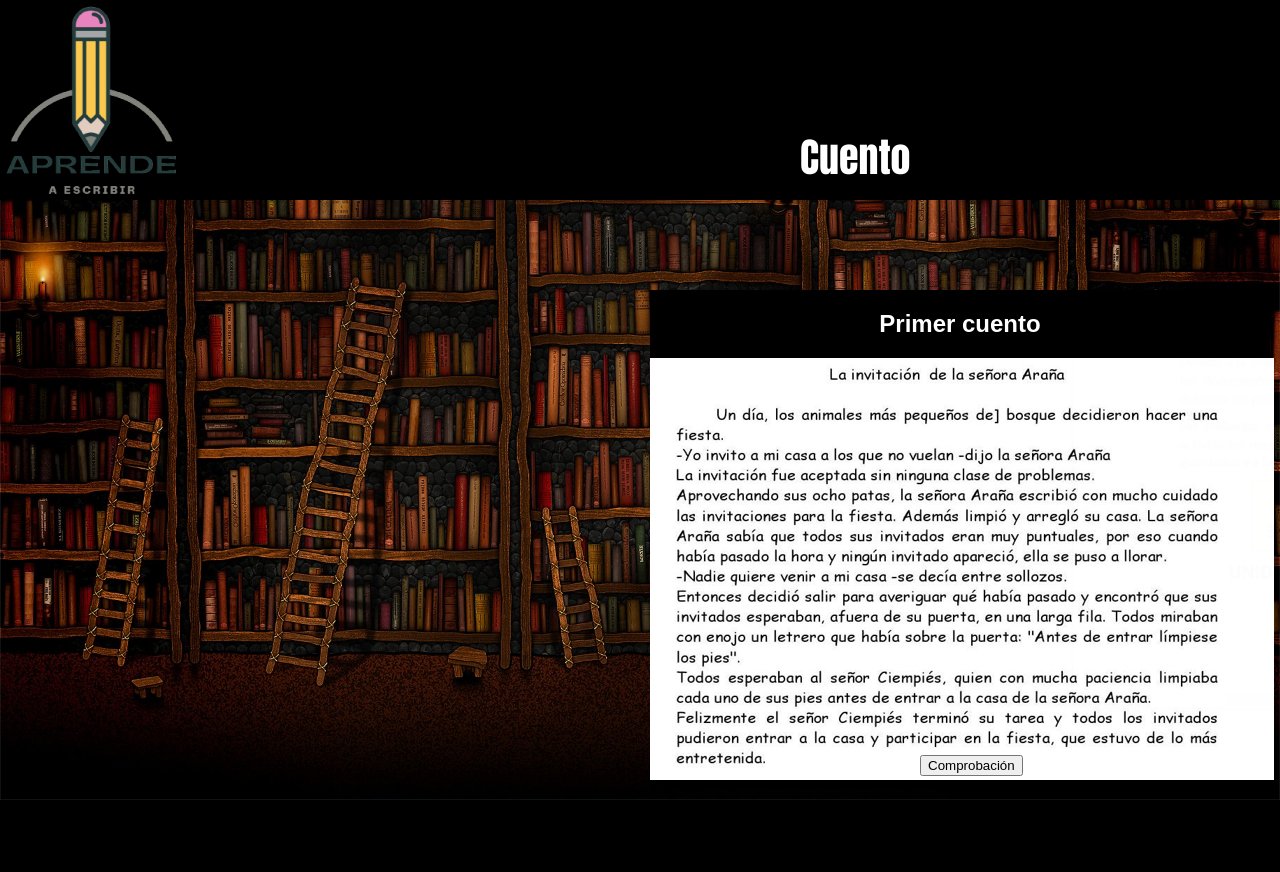
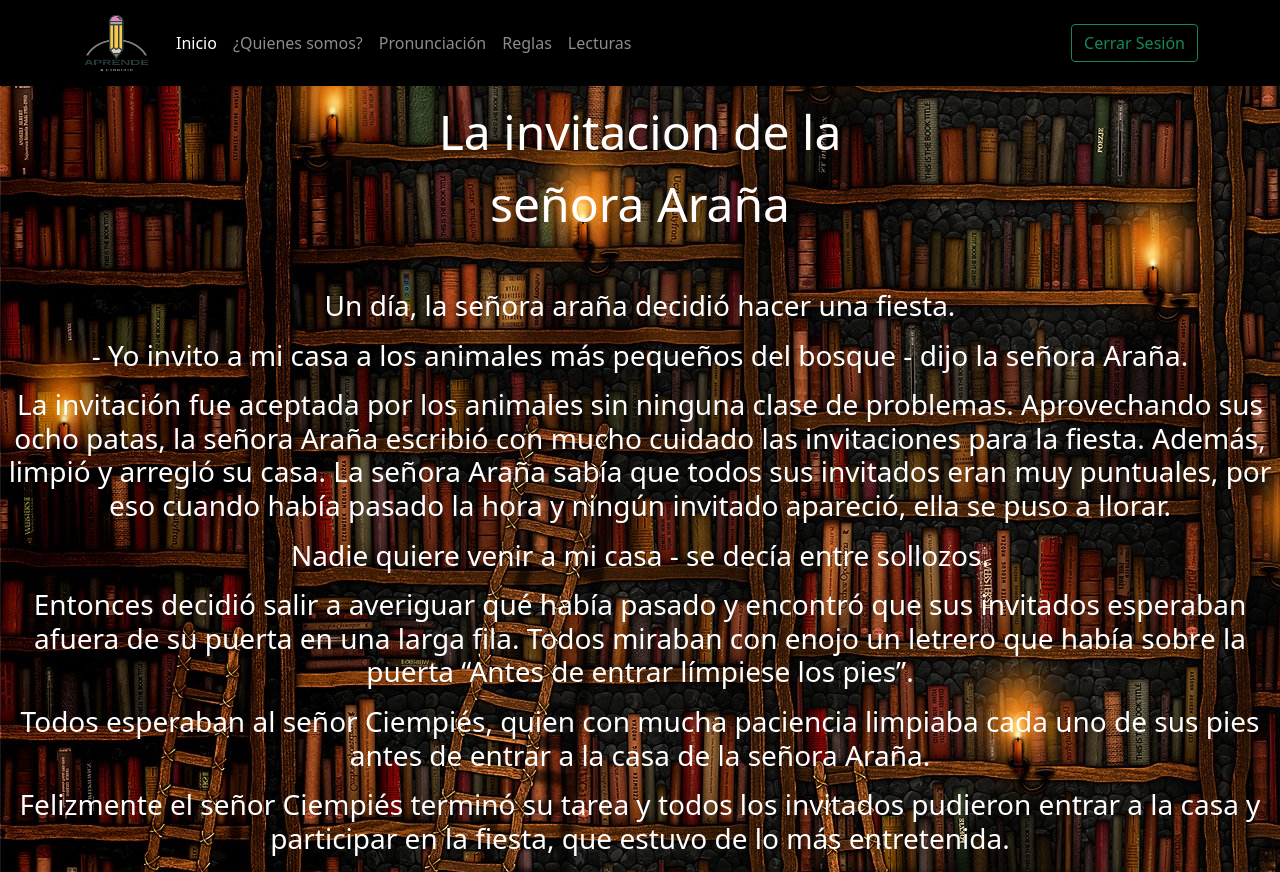
Before and after one commit to adrianRFlores/proyecto2, a PHP site: page /cue.php in a window 1280 px wide. Before the commit the page ends 800 px from the top, so only its background shows below. Run offline with PHP 8.4, Linux system fonts and the light colour scheme.

Commit message:
Final del cuento Señora Arana
Se terminó el archivo que muestra el cuento de la Señora Arana

```diff
--- a/cue.php
+++ b/cue.php
@@ -1,23 +1,61 @@
 <!DOCTYPE html>
+<meta charset="utf-8">
 <html>
 <head>
-	<title></title>
-	<link rel="stylesheet" href="bon2.css">
+	<title>La invitación de la señora Arana</title>
+	<link href="https://cdn.jsdelivr.net/npm/bootstrap@5.1.1/dist/css/bootstrap.min.css" rel="stylesheet" integrity="sha384-F3w7mX95PdgyTmZZMECAngseQB83DfGTowi0iMjiWaeVhAn4FJkqJByhZMI3AhiU" crossorigin="anonymous">
 </head>
-<body>
-<header>
-	<a href="reglasort.php"><img src="logo.png" alt="logo" height="200"  /></a>
-
-<h1 style="text-align: center;">Cuento</h1>
-</header>
-<nav>
-<h1 align="center">Primer cuento</h1>
-<p>
-<img src="c.png" alt="logo"  />
-</p>
-<a href="com.php"><button type="input">Comprobación</button></a>
-
-</nav>
+<body class="img" style="background-image: url(images/bg.jpg);">
+  	<nav class="navbar navbar-expand-lg navbar-dark fixed-top" style="background-color: #000000;">
+      	<div class="container">
+	        <a class="navbar-brand" href="MenuUsuario.php">
+	          	<img src="images/logo.png" alt="" width="70" height="60" >
+	        </a>
+	        <button class="navbar-toggler" type="button" data-bs-toggle="collapse" data-bs-target="#navbarSupportedContent" aria-controls="navbarSupportedContent" aria-expanded="false" aria-label="Toggle navigation">
+	        	<span class="navbar-toggler-icon"></span>
+	        </button>
+	        <div class="collapse navbar-collapse" id="navbarSupportedContent">
+	          	<ul class="navbar-nav me-auto mb-2 mb-lg-0">
+	        		<li class="nav-item">
+	          			<a class="nav-link active" aria-current="page" href="MenuUsuario.php">Inicio</a>
+	        		</li>
+	            	<li class="nav-item">
+	              		<a class="nav-link" href="Nosotros.php">¿Quienes somos?</a>
+	            	</li>
+	            	<li class="nav-item">
+	              		<a class="nav-link" href="MenuPronunciacion.php">Pronunciación</a>
+	            	</li>
+	            	<li class="nav-item dropdown">
+	              		<a class="nav-link" href="reglasort.php">Reglas</a>
+	            	</li>
+	            	<li class="nav-item">
+	              		<a class="nav-link" href="MenuLeer.php">Lecturas</a>
+	            	</li>
+	          	</ul>
+	            <form action="CerrarSesion.php" method="POST">
+	            	<button class="btn btn-outline-success" type="submit">Cerrar Sesión</button>
+	            </form>
+    		</div>
+      	</div>
+    </nav>
+	<section class="ftco-section">
+		<div align="center">
+			<div class="row justify-content-center">
+				<div class="col-md-6 col-lg-4">
+					<div class="login-wrap p-0">
+			      		<br><br><br><br><font size="10" color="white">La invitacion de la señora Araña</font><br><br><br>
+			      	</div>
+			      </div>
+			</div>
+		</div>
+		<table style="margin: 0 auto;">
+			<tr>
+				<td>
+					<h3><center><font color="white"><p>Un día, la señora araña decidió hacer una fiesta.</p><p>- Yo invito a mi casa a los animales más pequeños del bosque - dijo la señora Araña.</p><p>La invitación fue aceptada por los animales sin ninguna clase de problemas. Aprovechando sus ocho patas, la señora Araña escribió con mucho cuidado las invitaciones para la fiesta. Además, limpió y arregló su casa. La señora Araña sabía que todos sus invitados eran muy puntuales, por eso cuando había pasado la hora y ningún invitado apareció, ella se puso a llorar.</p><p>Nadie quiere venir a mi casa - se decía entre sollozos.</p><p>Entonces decidió salir a averiguar qué había pasado y encontró que sus invitados esperaban afuera de su puerta en una larga fila. Todos miraban con enojo un letrero que había sobre la puerta “Antes de entrar límpiese los pies”.</p><p>Todos esperaban al señor Ciempiés, quien con mucha paciencia limpiaba cada uno de sus pies antes de entrar a la casa de la señora Araña.</p><p>Felizmente el señor Ciempiés terminó su tarea y todos los invitados pudieron entrar a la casa y participar en la fiesta, que estuvo de lo más entretenida.</p></font></center></h3>
+				</td>
+			</tr>
+		</table>
+	</section>
 </body>
 
 </html>
```
